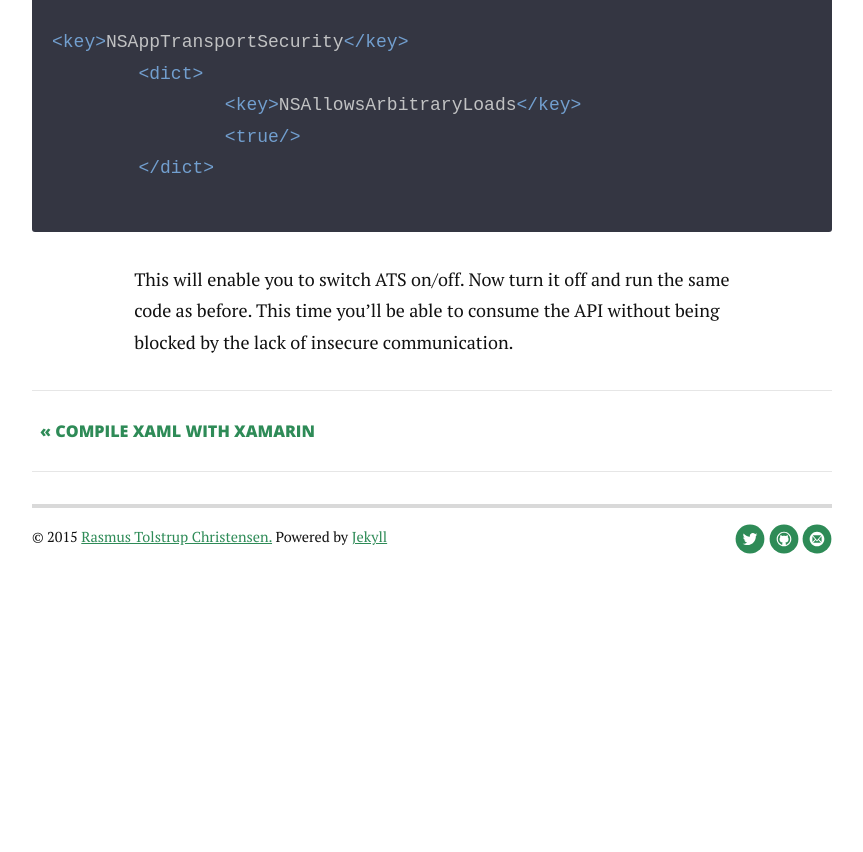
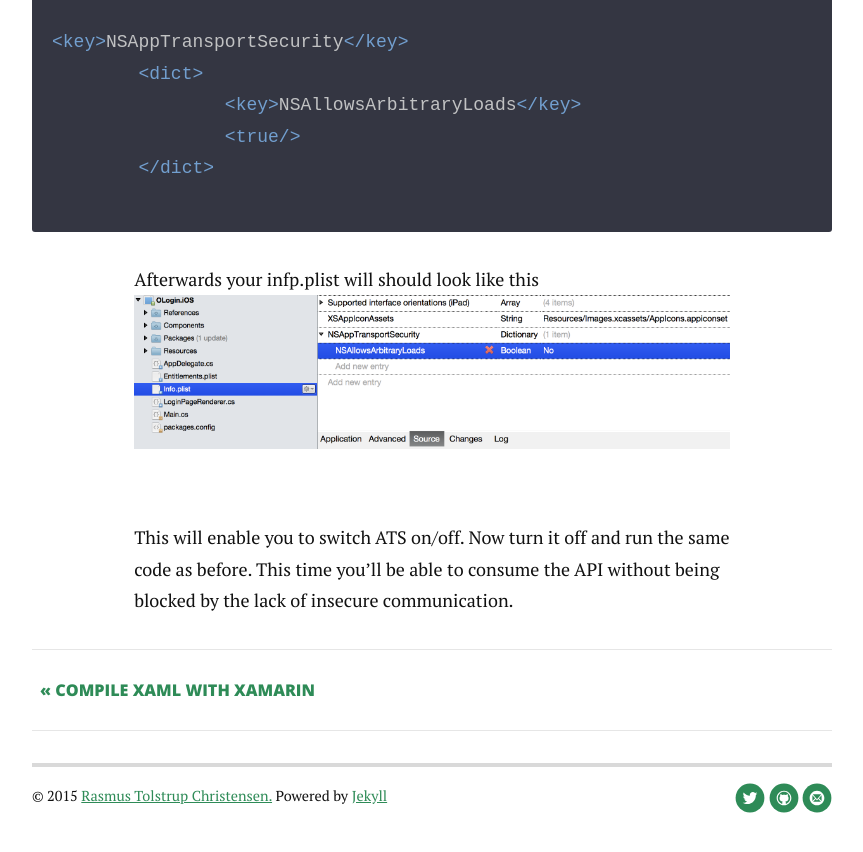
Before and after one commit to rasmuschristensen/rasmuschristensen.github.io, a Jekyll site: the page built from _posts/2015-12-06-ATS-and-local-dev.markdown, in a window 1280 px wide and 900 px high, scrolled down 3173 px. Shown: the top 852 px of the window, without its empty margins (208-1071 px from the left). Built offline with Jekyll 4.4.1, drawn with Linux system fonts in a browser that asks for light colours; nearby versions of some CDN libraries; Markdown is read by kramdown in place of the engine named in the settings; before the commit the page ends 3815 px from its top, so only the background shows below that.

Commit message:
updated ATS post with infoplist change

```diff
--- a/_posts/2015-12-06-ATS-and-local-dev.markdown
+++ b/_posts/2015-12-06-ATS-and-local-dev.markdown
@@ -40,5 +40,9 @@ Add the entry __NSAppTransportSecurity__
 		<true/>
 	</dict>
 {% endhighlight %}
+
+Afterwards your infp.plist will should look like this
+<img src="{{ '/assets/img/infoplistchange.png' | prepend: site.baseurl }}" alt="info plist change">
+
 This will enable you to switch ATS on/off. Now turn it off and run the same code as before. This time you'll be able to consume the API without being blocked by
 the lack of insecure communication.
```
Also changed, not shown: assets/img/infoplistchange.png (added).
